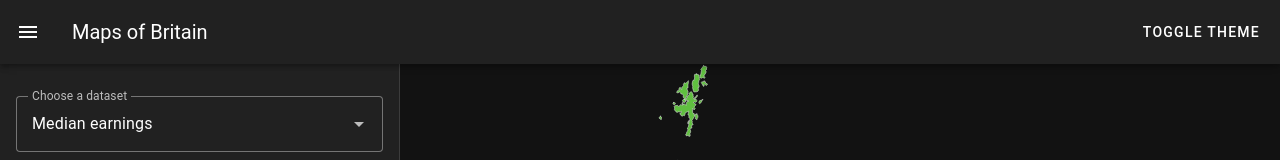
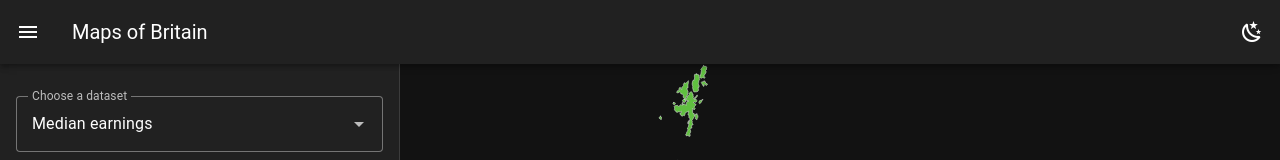
Before and after one commit to ilkutkutlar/uk-regional-data-visualiser, a Vue app: page / in a window 1280 px wide. Shown: the top 160 px of the page. Built offline with nearby package versions, Linux system fonts and the light colour scheme.

Commit message:
use icons for toggle theme button

```diff
--- a/src/App.vue
+++ b/src/App.vue
@@ -47,6 +47,13 @@ export default {
       theme: useTheme(),
     };
   },
+  computed: {
+    toggleThemeButtonIcon() {
+      return this.theme.global.current.dark
+        ? "mdi-weather-night"
+        : "mdi-weather-sunny";
+    }
+  },
 };
 </script>
 
@@ -59,7 +66,7 @@ export default {
           @click.stop="drawer = !drawer"
         ></v-app-bar-nav-icon>
         <v-toolbar-title>Maps of Britain</v-toolbar-title>
-        <v-btn @click="toggleTheme">toggle theme</v-btn>
+        <v-btn @click="toggleTheme" :icon="toggleThemeButtonIcon"></v-btn>
       </v-app-bar>
 
       <v-navigation-drawer
```
